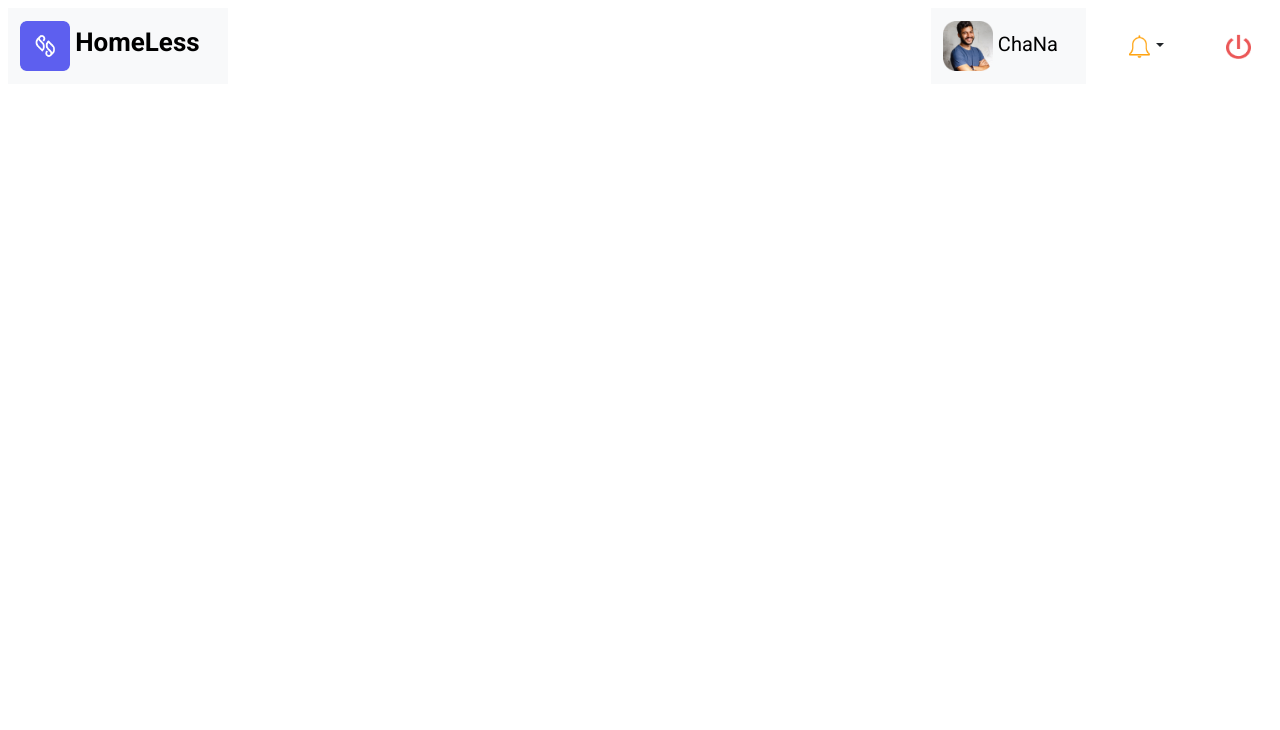
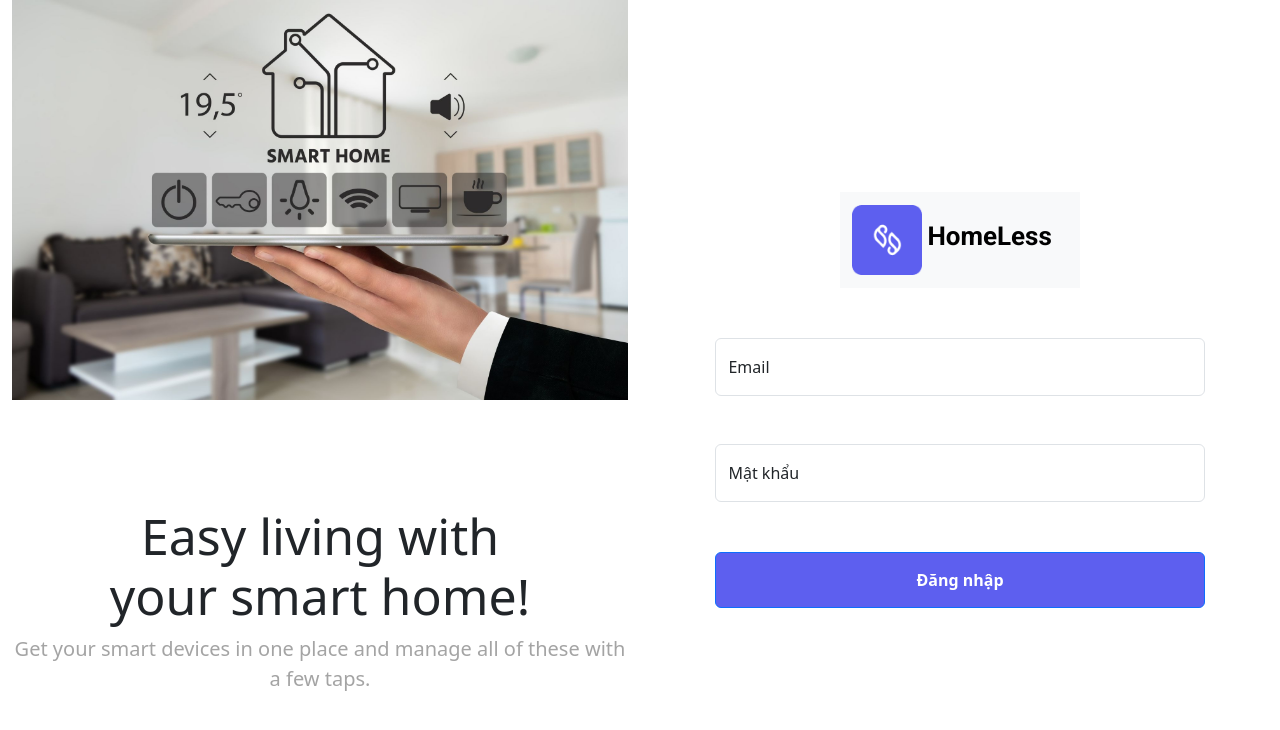
Before and after one commit to MangCau/HomeLess, a React (Create React App) app in the folder homeless/: page / in a window 1280 px wide. Shown: the top 730 px of the page. Built offline with nearby package versions, Linux system fonts and the light colour scheme.

Commit message:
update login page

```diff
--- a/homeless/src/App.css
+++ b/homeless/src/App.css
@@ -1,5 +1,7 @@
 body {
     font-family: 'Roboto', sans-serif;
+    margin: 0;
+    padding: 0 0;
 }
 .navbar-brand a {
     font-family: 'Roboto', sans-serif;
--- a/homeless/src/App.js
+++ b/homeless/src/App.js
@@ -7,7 +7,7 @@ import 'bootstrap/dist/css/bootstrap.min.css';
 function App() {
   return (
     <div className='App'>
-      <Header/>
+      <Login/>
     </div>
   )
 }
--- a/homeless/src/components/Header.js
+++ b/homeless/src/components/Header.js
@@ -37,7 +37,7 @@ const Header = () => {
 
     return (
         <Stack direction="horizontal" gap={3} className="justify-content-between">
-            <div className="p-2">
+            <div className="p-0">
                 <Navbar className="bg-body-tertiary">
                     <Container>
                         <Navbar.Brand href="#">
--- a/homeless/src/components/loginForm.js
+++ b/homeless/src/components/loginForm.js
@@ -1,5 +1,5 @@
 import React, { useState } from 'react';
-import { Form, FloatingLabel } from 'react-bootstrap';
+import { Form, FloatingLabel, Button } from 'react-bootstrap';
 
 function LoginForm() {
   const [email, setEmail] = useState('');
@@ -7,13 +7,10 @@ function LoginForm() {
 
   const handleSubmit = (e) => {
     e.preventDefault();
-    // Handle form submission here, for example:
     console.log("Email:", email);
     console.log("Password:", password);
   };
-
   return (
-    <div>
       <Form onSubmit={handleSubmit}>
         <FloatingLabel controlId="email" label="Email" className="mb-5">
           <Form.Control
@@ -21,7 +18,6 @@ function LoginForm() {
             placeholder="Nhập email của bạn"
             value={email}
             onChange={(e) => setEmail(e.target.value)}
-            style={{width:'150%'}}
 
           />
         </FloatingLabel>
@@ -35,8 +31,11 @@ function LoginForm() {
 
           />
         </FloatingLabel>
+        <Button variant="primary" type="submit">
+          <a className='logintext'>Đăng nhập</a>
+        </Button>
       </Form>
-    </div>
+
   );
 }
 
--- a/homeless/src/pages/LoginPage.css
+++ b/homeless/src/pages/LoginPage.css
@@ -35,7 +35,7 @@
 }
 .formlogin .btn {
     margin-top: 50px;
-    padding: 15px 100px;
+    padding: 15px 200px;
     background-color: #5D5FEF;
 }
 .logintext{
--- a/homeless/src/pages/LoginPage.js
+++ b/homeless/src/pages/LoginPage.js
@@ -1,4 +1,4 @@
-import React from 'react';
+import React, {useState} from 'react';
 import { Container, Row, Col, Button } from 'react-bootstrap';
 import welcomeimg from '../asserts/smarthome.jpg';
 import LoginForm from '../components/loginForm';
@@ -21,7 +21,6 @@ function LoginPage() {
         </Col>
         <Col xs={6}>
             <div className='formlogin d-flex justify-content-center align-items-center h-100'>
-              <div>
                 <Navbar className="bg-body-tertiary" style={{marginBottom:'50px'}}>
                   <Container>
                     <Navbar.Brand>
@@ -37,16 +36,9 @@ function LoginPage() {
                     </Navbar.Brand>
                   </Container>
                 </Navbar>
-              </div>
-              <div className='d-flex justify-content-center'>
                 <LoginForm/>
-              </div>
-              <Button variant="primary" type="submit">
-                <a className='logintext'>Đăng nhập</a>
-              </Button>
             </div>
         </Col>
-
       </Row>
     </Container>
   );
```
